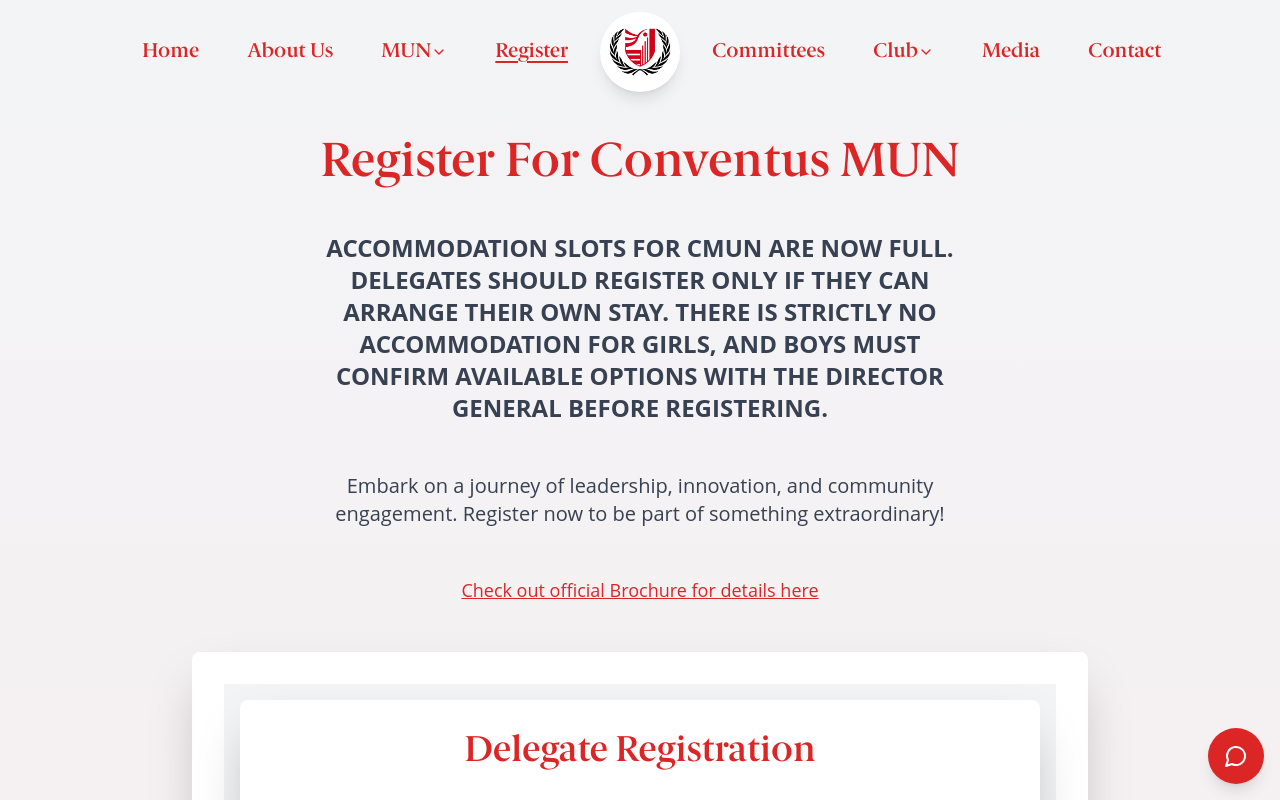
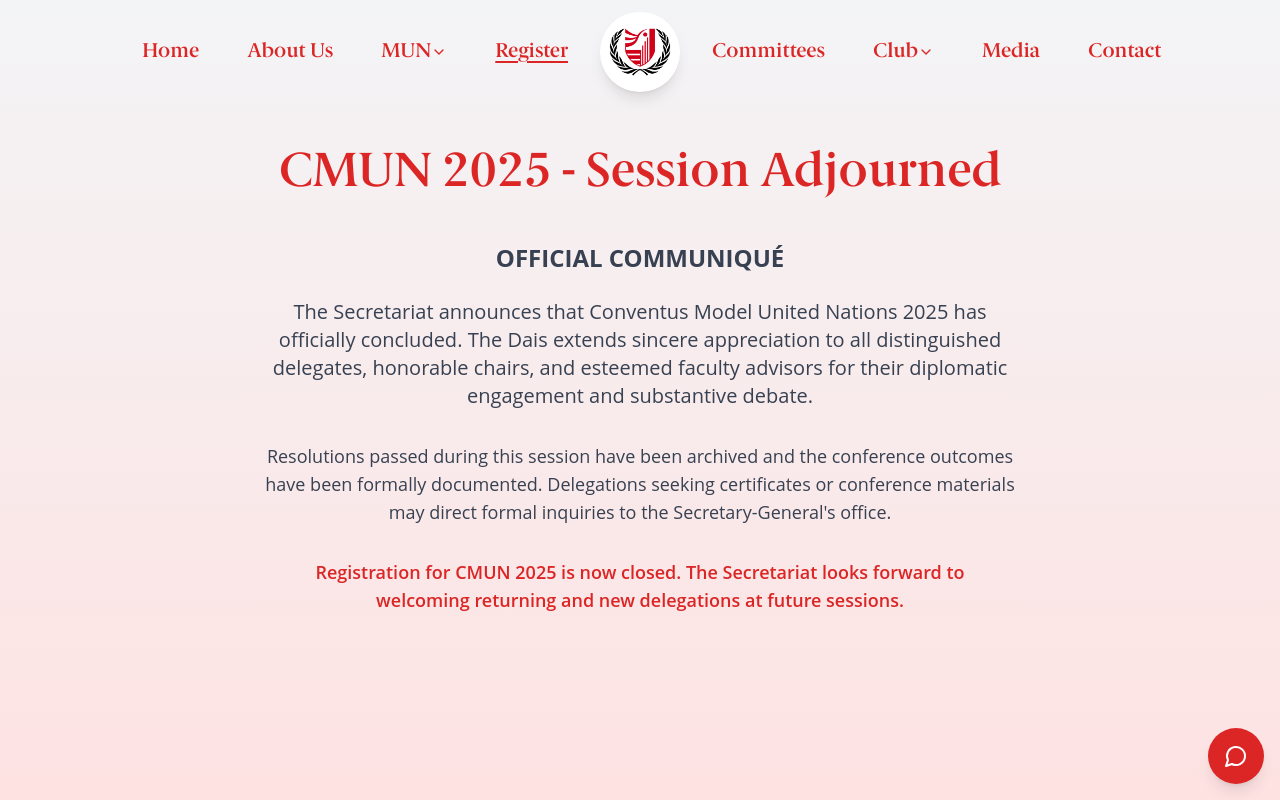
Before and after one commit to conventusniet/Conventus, a Next.js app: page /registration in a window 1280 px wide. Shown: the top 800 px of the page. Built offline with nearby package versions, Linux system fonts and the light colour scheme; a web font is replaced by a local one.

Commit message:
Update: Closed the registration form and added some text to indicate that the MUN has been completed.

```diff
--- a/pages/registration.js
+++ b/pages/registration.js
@@ -296,6 +296,46 @@
                     initial="hidden"
                     animate="visible"
                 >
+
+                <motion.h2
+                    className="text-5xl font-bold mb-8 text-center text-red-600"
+                    variants={itemVariants}
+                >
+                    CMUN 2025 - Session Adjourned
+                </motion.h2>
+
+                <motion.p
+                    className="text-2xl font-bold mb-6 text-center max-w-2xl mx-auto text-gray-700"
+                    variants={itemVariants}
+                >
+                    OFFICIAL COMMUNIQUÉ
+                </motion.p>
+
+                <motion.p
+                    className="text-xl mb-8 text-center max-w-3xl mx-auto text-gray-700"
+                    variants={itemVariants}
+                >
+                    The Secretariat announces that Conventus Model United Nations 2025 has officially concluded. The Dais extends sincere appreciation to all distinguished delegates, honorable chairs, and esteemed faculty advisors for their diplomatic engagement and substantive debate.
+                </motion.p>
+
+                <motion.p
+                    className="text-lg mb-8 text-center max-w-3xl mx-auto text-gray-700"
+                    variants={itemVariants}
+                >
+                    Resolutions passed during this session have been archived and the conference outcomes have been formally documented. Delegations seeking certificates or conference materials may direct formal inquiries to the Secretary-General's office.
+                </motion.p>
+
+                <motion.p
+                    className="text-lg mb-12 text-center max-w-2xl mx-auto text-red-600 font-semibold"
+                    variants={itemVariants}
+                >
+                    Registration for CMUN 2025 is now closed. The Secretariat looks forward to welcoming returning and new delegations at future sessions.
+                </motion.p>
+
+                    {/*
+
+                    Registrations form for CMUN 2.0
+
                     <motion.h2
                         className="text-5xl font-bold mb-8 text-center text-red-600"
                         variants={itemVariants}
@@ -303,6 +343,7 @@
                         Register For Conventus MUN
 
                     </motion.h2>
+
                     <motion.p
                         className="text-2xl font-bold mb-12 text-center max-w-2xl mx-auto text-gray-700"
                         variants={itemVariants}
@@ -338,7 +379,7 @@
                         >
                             <RegistrationForm />
                         </motion.div>
-                    </Suspense>
+                    </Suspense>*/}
                     {/* <motion.div
                         className="mt-16 text-center"
                         variants={itemVariants}
```
